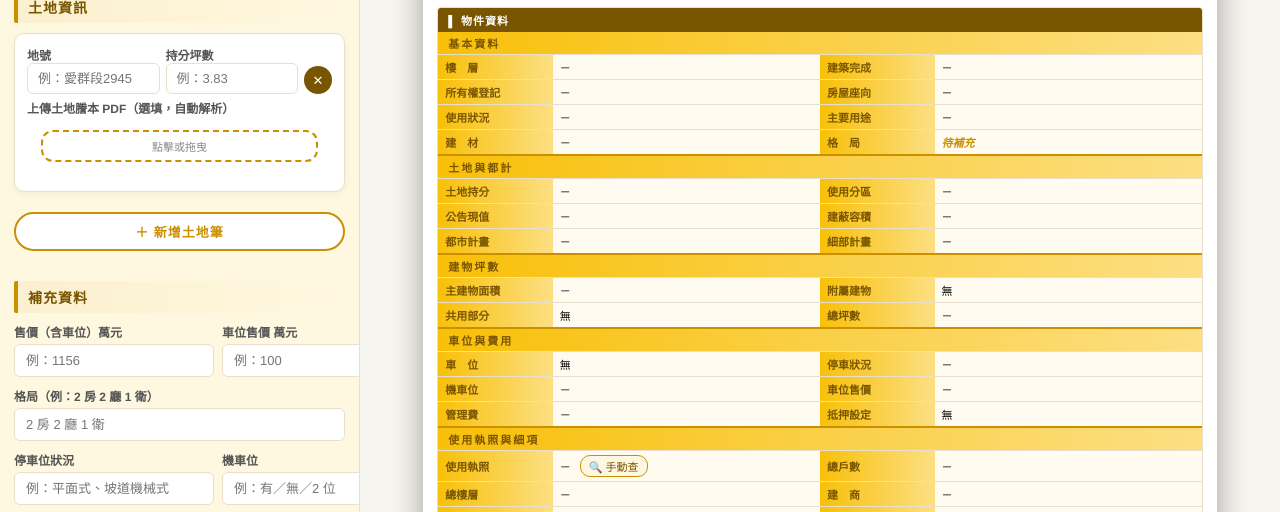
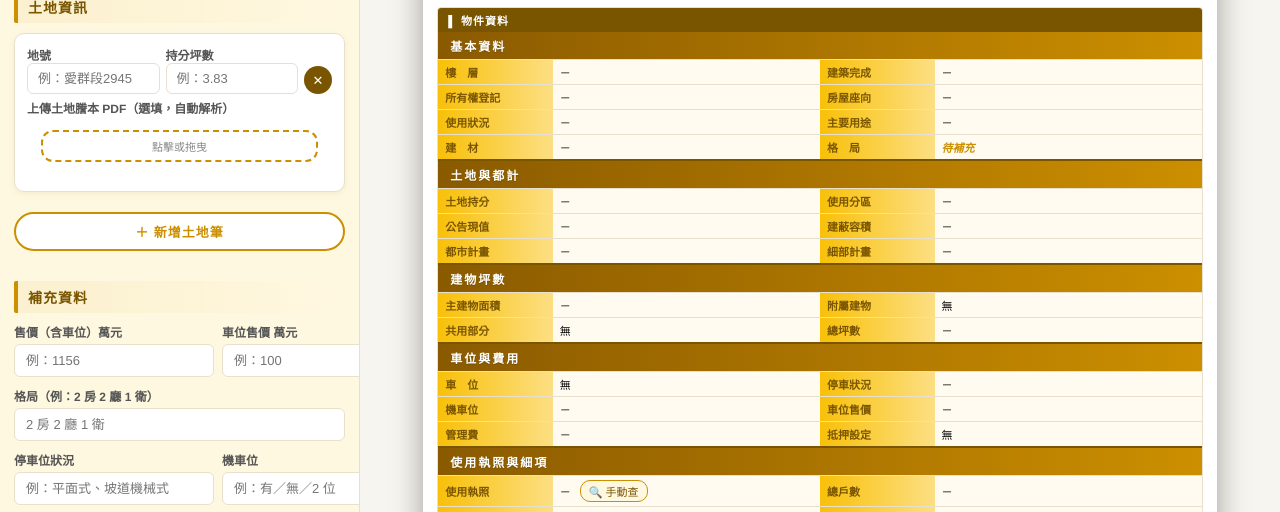
Before and after one commit to bingshang-house/shang-claude, a plain HTML site: page house-profile.html in a window 1280 px wide. Shown: the part 256-768 px from the top of the page. Drawn offline with nearby package versions, Linux system fonts and the light colour scheme.

Commit message:
區塊標題改深金漸層 #8A5A00→#CC8F00 白字，與欄位列做對比

```diff
--- a/house-profile.html
+++ b/house-profile.html
@@ -293,7 +293,7 @@
     .info-table tr:last-child td { border-bottom: none; }
     .info-table td.key { background: linear-gradient(90deg, #f8c009 0%, #fcdf83 100%); color: #7A5500; font-weight: 700; white-space: nowrap; }
     .info-table td.val { background: #FFFBF0; }
-    .info-table tr.group-title td { background: linear-gradient(90deg, #f8c009 0%, #fcdf83 100%); color: #7A5500; font-weight: 800; font-size: 11px; padding: 3px 10px; letter-spacing: 2px; border-top: 2px solid #CC8F00; border-bottom: 1px solid #E8E0CC; white-space: nowrap; }
+    .info-table tr.group-title td { background: linear-gradient(90deg, #8A5A00 0%, #CC8F00 100%); color: #fff; font-weight: 800; font-size: 12px; padding: 5px 12px; letter-spacing: 2px; border-top: 2px solid #7A5500; border-bottom: 1px solid #E8E0CC; white-space: nowrap; text-shadow: 0 1px 1px rgba(0,0,0,0.15); }
     .info-table tr.group-title:first-child td { border-top: none; }
     .info-table tr.full-row td.val { width: auto; }
 
```
